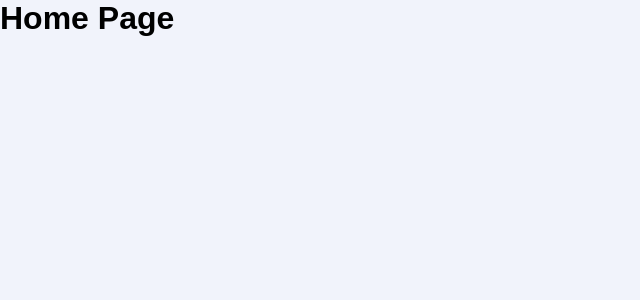
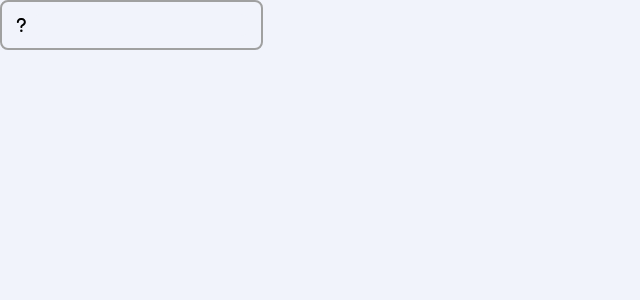
Before and after one commit to HenrickyL/best-browser-games, a React (Vite) app: page / in a window 1280 px wide. Shown: the top 300 px of the page, without its empty margins (0-640 px from the left). Built offline with nearby package versions, Linux system fonts and the light colour scheme; the HTML template or start-up script is replaced by a standard one.

Commit message:
add Form in Home

```diff
--- a/src/_components/Form/FormRoot/index.tsx
+++ b/src/_components/Form/FormRoot/index.tsx
@@ -2,13 +2,13 @@ import { ReactNode } from "react"
 import { FormRootSty } from "./style"
 
 interface FormRootProps extends React.FormHTMLAttributes<HTMLFormElement>{
-    chieldren: ReactNode
+    children: ReactNode
 }
 
-export const FormRoot = ({chieldren}: FormRootProps)=>{
+export const FormRoot = ({children}: FormRootProps)=>{
     return(
         <FormRootSty>
-            {chieldren}
+            {children}
         </FormRootSty>
     )
 
--- a/src/_pages/Home/index.tsx
+++ b/src/_pages/Home/index.tsx
@@ -1,8 +1,19 @@
+import { Form } from "../../_components/Form"
+import { Input } from "../../_components/Input"
 
 export const Home = ()=>{
     return (
         <div>
-            <h1>Home Page</h1>
+            <Form.Root action="post">
+                <Form.Field>
+                    <Input.Root>
+                        <Input.Field>
+                            <Input.Icon />
+                            <Input.Input />
+                        </Input.Field>
+                    </Input.Root>
+                </Form.Field>
+            </Form.Root>
         </div>
     )
 }
```
